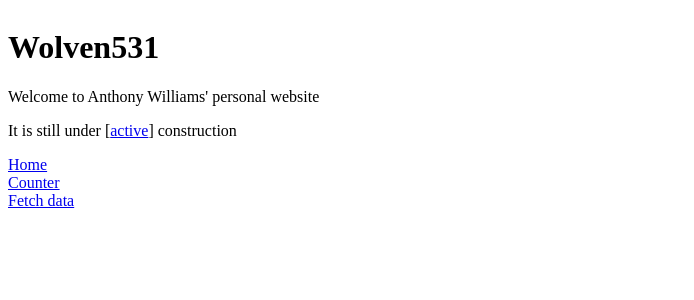
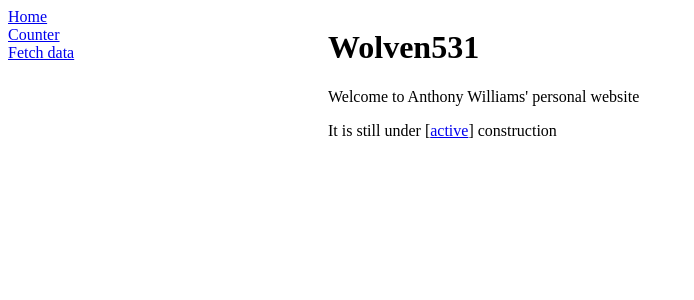
Before and after one commit to Wolven531/wolven531-website, a React (Create React App) app in the folder wolven531-website/ClientApp/: page / in a window 1280 px wide. Shown: the top 300 px of the page, without its empty margins (0-694 px from the left). Built offline with nearby package versions, Linux system fonts and the light colour scheme.

Commit message:
Add basic site layout using Grid

```diff
--- a/wolven531-website/ClientApp/src/components/layout.css
+++ b/wolven531-website/ClientApp/src/components/layout.css
@@ -1,9 +1,11 @@
 .layout {
 	display: grid;
 	grid-template-areas:
-		'header header header header'
+		'sidebar header header header'
 		'sidebar . main main'
-		'footer footer footer footer';
+		'sidebar footer footer footer';
 	grid-template-columns: 1fr 1fr 1fr 1fr;
 	grid-template-rows: auto;
+	height: 100vh;
+	width: 100vw;
 }
```
